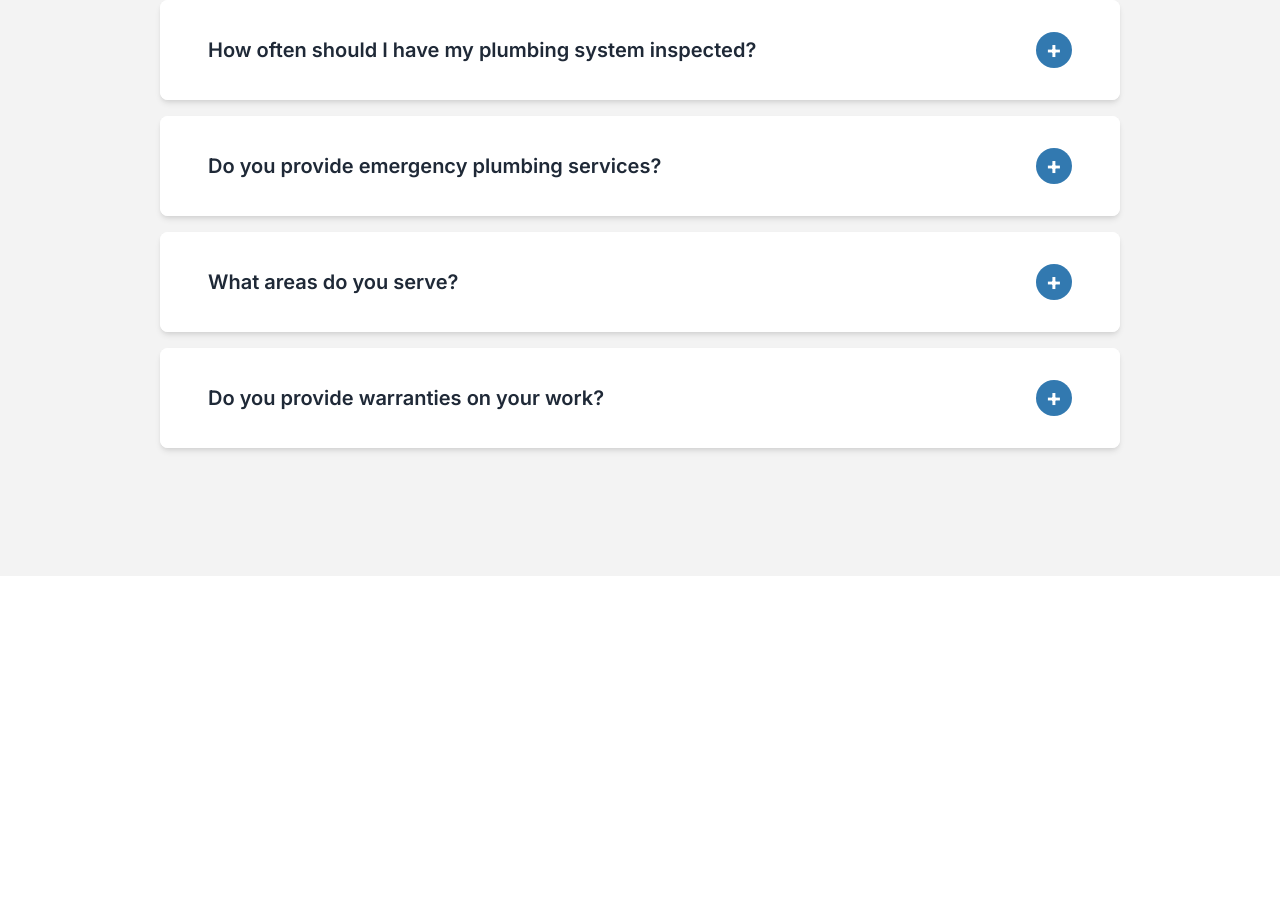
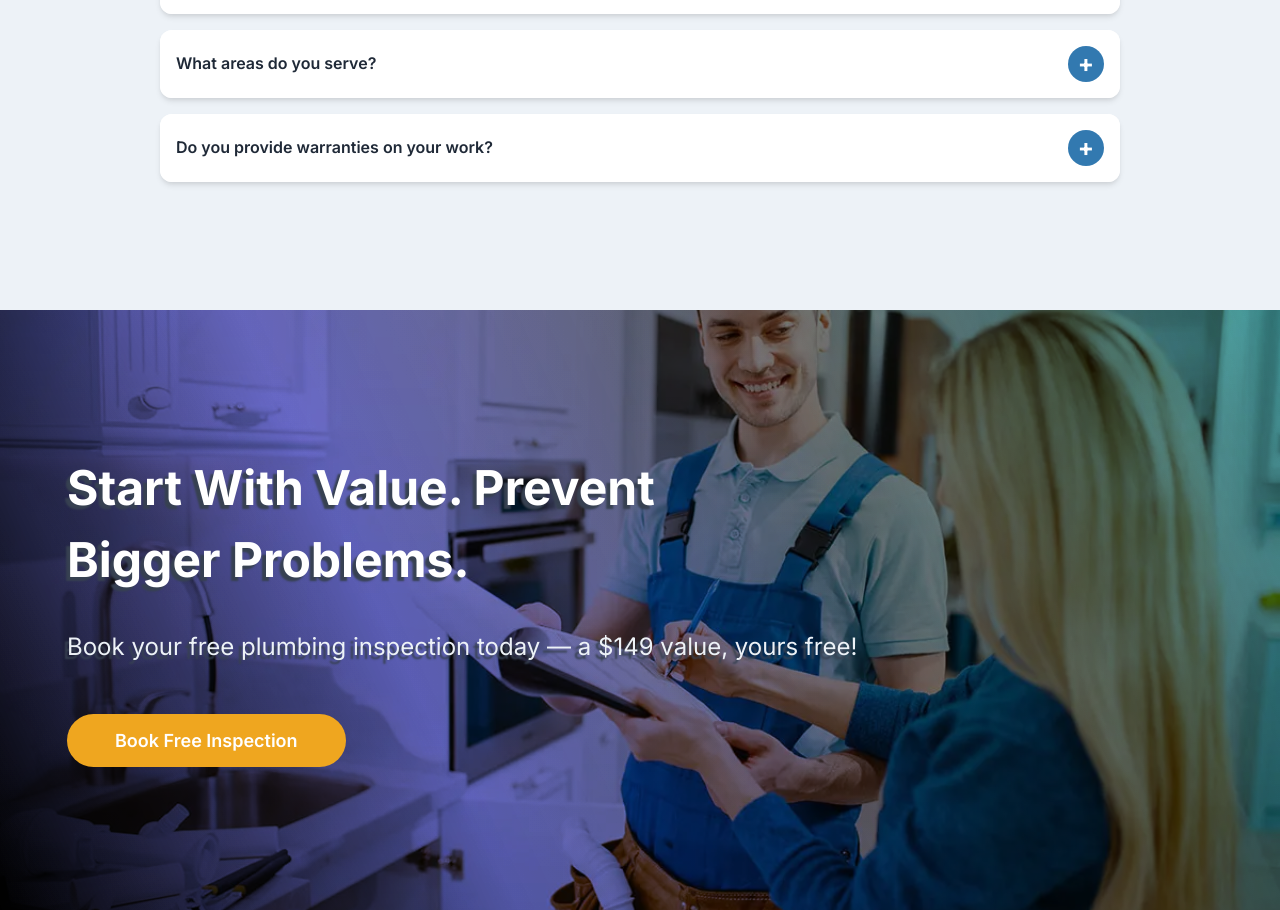
Before and after one commit to Oj-Michael/agresta-plumbing, a React (Vite) app: page / in a window 1280 px wide. Shown: the part 5056-5966 px from the top of the page. Before the commit the page ends 5632 px from the top, so only its background shows below. Built offline with nearby package versions, Linux system fonts and the light colour scheme.

Commit message:
Add final cta

```diff
--- a/src/pages/Home.jsx
+++ b/src/pages/Home.jsx
@@ -1,6 +1,7 @@
 import React, { useState, useEffect } from 'react';
 import { Helmet } from 'react-helmet-async';
 import heroBg from '../assets/images/plumbers-johannesburg.jpg';
+import finalCtaBg from '../assets/images/plumbero-img16-1.webp';
 import serv1 from '../assets/images/serv-1.webp';
 import serv2 from '../assets/images/serv-2.webp';
 import serv3 from '../assets/images/serv-3.webp';
@@ -371,6 +372,19 @@ const Home = () => {
         {/* FAQ Section */}
         <FAQ />
 
+        {/* Final CTA Section */}
+        <section className="final-cta"
+        style={{
+          '--finalCtaBg': `url(${finalCtaBg})`
+        }}>
+          <div className="final-cta__container">
+            <h2 className="final-cta__title">Start With Value. Prevent Bigger Problems.</h2>
+            <p className="final-cta__description">Book your free plumbing inspection today — a $149 value, yours free!</p>
+            <button className="btn btn--primary btn--large">
+              Book Free Inspection
+            </button>
+          </div>
+        </section>
       </div>
     </>
   );
--- a/src/styles/components/_faq.scss
+++ b/src/styles/components/_faq.scss
@@ -1,7 +1,7 @@
 // FAQ Component Styles
 .faq {
   padding: $spacing-3xl 0;
-  background: $bg-main;
+  background: $bg-secondary;
 
   &__container {
     @include container;
@@ -44,7 +44,7 @@
 
   &__item {
     background: $white;
-    border-radius: $radius-lg;
+    border-radius: $radius-xl;
     box-shadow: $shadow-md;
     margin-bottom: $spacing-md;
     overflow: hidden;
@@ -69,7 +69,7 @@
 
   &__question {
     width: 100%;
-    padding: $spacing-lg $spacing-xl;
+    padding: $spacing-md;
     background: $white;
     border: none;
     text-align: left;
@@ -79,7 +79,7 @@
     align-items: center;
     transition: all 100ms ease-out;
     font-family: $font-primary;
-    font-size: $font-lg;
+    font-size: $font-base;
     font-weight: 600;
     color: $gray-800;
     line-height: 1.4;
@@ -90,10 +90,7 @@
       outline-offset: 2px;
     }
 
-    @include tablet {
-      padding: $spacing-xl $spacing-2xl;
-      font-size: $font-xl;
-    }
+
   }
 
   &__question-text {
@@ -137,13 +134,13 @@
     }
 
     p {
-      font-size: $font-base;
+      font-size: $font-sm;
       color: $gray-700;
       line-height: 1.7;
       margin: 0;
 
       @include tablet {
-        font-size: $font-lg;
+        font-size: $font-base;
       }
     }
   }
@@ -174,7 +171,7 @@
       padding: $spacing-md;
 
       p {
-        font-size: $font-xs !important;
+        font-size: $font-sm !important;
       }
     }
 
--- /dev/null
+++ b/src/styles/components/_final-cta.scss
@@ -0,0 +1,58 @@
+// Final CTA Section
+.final-cta {
+    height: 75vh;
+    @include section-spacing;
+    display: flex;
+    align-items: center;
+    background-size: cover;
+    background-position: center;
+    background-repeat: no-repeat;
+    background-image: var(--finalCtaBg), linear-gradient(65deg, #000, #0b0b6f8e,#0007, rgba(0, 74, 74, 0.677));
+    background-blend-mode: overlay;
+    background-color: #0002;
+    background-attachment: fixed;
+
+    @include tablet; @include desktop {
+        background-position: top-center;
+    }
+
+    &__container {
+        @include content-container;
+        text-align: center;
+
+        @include tablet; @include desktop {
+            text-align: left;
+        }
+    }
+
+    &__title {
+        font-size: $font-4xl;
+        margin-bottom: $spacing-xl;
+        max-width: 600px;
+        line-height: 1.5;
+        color: $white;
+        text-shadow: -4px 4px 2px $gray-700;
+
+        @include tablet {
+            font-size: $font-4xl;
+        }
+
+        @include desktop {
+            font-size: $font-5xl;
+        }
+    }
+
+    &__description {
+        text-shadow: -4px 4px 2px $gray-700;
+        color: $bg-secondary;
+        font-size: $font-lg;
+        margin-bottom: $spacing-2xl;
+        @include tablet {
+            font-size: $font-xl;
+        }
+
+        @include desktop {
+            font-size: $font-2xl;
+        }
+    }
+}
--- a/src/styles/components/_how-it-works.scss
+++ b/src/styles/components/_how-it-works.scss
@@ -38,7 +38,7 @@
 
         .how-it-works__card {
             background-color: $white;
-            border-radius: $radius-sm;
+            border-radius: $radius-xl;
             box-shadow: $shadow-2xl;
             padding: $spacing-lg;
             text-align: center;
--- a/src/styles/main.scss
+++ b/src/styles/main.scss
@@ -19,6 +19,7 @@
 @import './components/reviews';
 @import './components/how-it-works';
 @import './components/faq';
+@import './components/final-cta';
 
 // Page styles
 @import './pages/home';
```
Also changed, not shown: src/assets/images/360_F_286748012_fxzkJAInEI8ArAFyQNVs2SJE6BrB7kJc.jpg (added), src/assets/images/plumbero-img16-1.webp (added).
